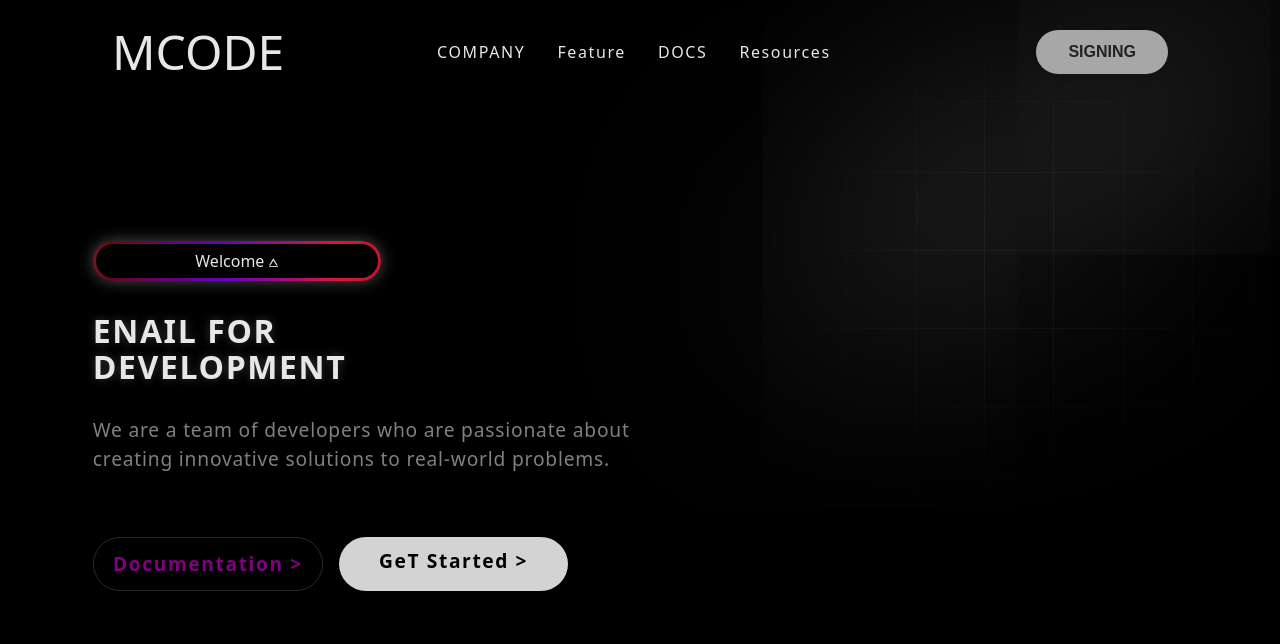
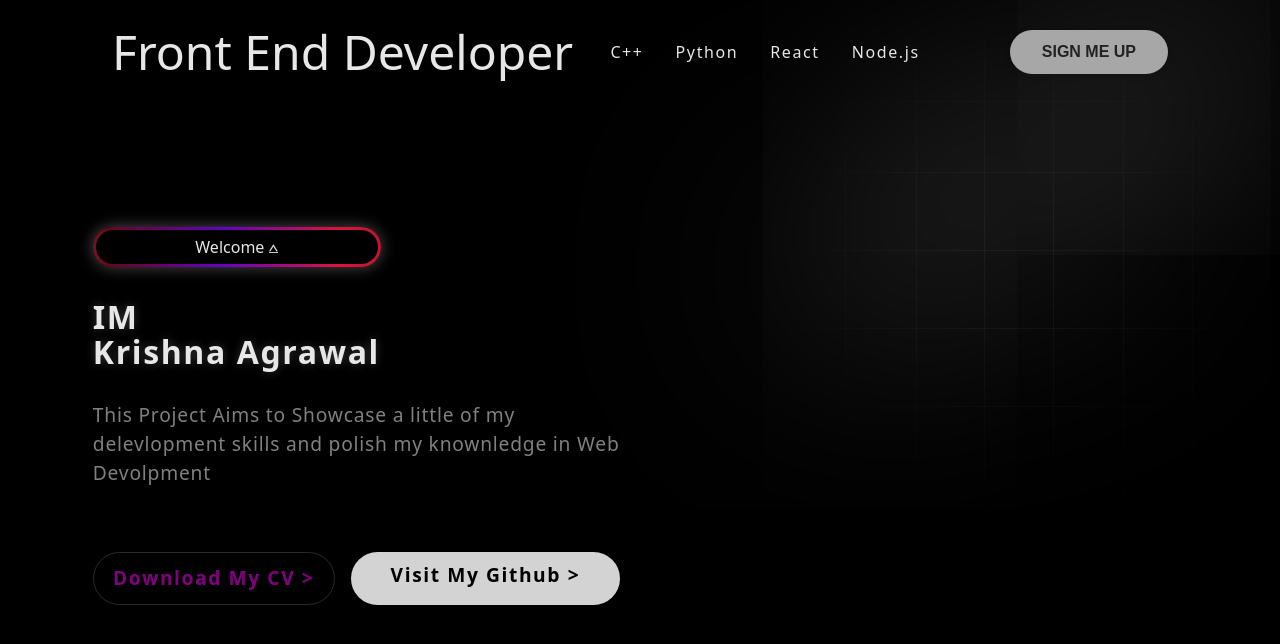
Before and after one commit to krishna-Agrawal23/Interactive3D, a plain HTML site: page index.html in a window 1280 px wide. Drawn offline with Linux system fonts and the light colour scheme; some packages are replaced by stand-ins of ours; a script that the page names is missing.

Commit message:
Update index.html

```diff
--- a/index.html
+++ b/index.html
@@ -11,15 +11,16 @@
         <div class="layer-blur"></div>
         <div class="container">
             <header>
-                <h1 class= "logo">MCODE</h1>
+                <h1 class= "logo">Front
+                    End Developer</h1>
                 <nav>
-                    <a href= "#">COMPANY</a>
-                    <a href= "#">Feature</a>
-                    <a href= "#">DOCS</a>
-                    <a href= "#">Resources</a>
+                    <a href= "#">C++</a>
+                    <a href= "#">Python</a>
+                    <a href= "#">React</a>
+                    <a href= "#">Node.js</a>
                 </nav>
 
-                <button class="btn-signing">SIGNING</button>
+                <button class="btn-signing">SIGN ME UP</button>
             </header>
 
             <main>
@@ -28,18 +29,18 @@
                         <div class="tag">Welcome &wedbar;</div>
                     </div>
 
-                    <h1>ENAIL FOR<br>DEVELOPMENT</h1>
-                    <p class="description" >We are a team of developers who are passionate about creating innovative solutions to real-world problems.
-
+                    <h1>IM<br>Krishna<span></span> Agrawal</h1>
+                    <p class="description" >This Project Aims to Showcase a little of my delevlopment skills and polish my knownledge in Web Devolpment
                     </p>
                     <div class="buttons">
-                        <a href="#" class="btn-get-started">Documentation &gt;</a>
-                        <a href="#" class="btn-signing-main">GeT Started &gt;</a>
+                        <a href="My_Resume.docx" download="My_Resume.docx" class="btn-get-started">Download My CV &gt;</a>
+                        <a href="https://github.com/krishna-Agrawal23 "  class="btn-signing-main">Visit My Github &gt;</a>
                     </div>
                 </div>
+
+                <spline-viewer class= "sphere-split" url="https://prod.spline.design/AQknHIab9nHbLGHK/scene.splinecode"></spline-viewer>
             </main>
-            <spline-viewer class= "sphere-split" url="https://prod.spline.design/AQknHIab9nHbLGHK/scene.splinecode"></spline-viewer>
-        </div>
-        <script type="module" src="https://unpkg.com/@splinetool/viewer@1.10.39/build/spline-viewer.js"></script>
+         </div>
+         <script type="module" src="https://unpkg.com/@splinetool/viewer@1.10.39/build/spline-viewer.js"></script>
     </body>
 </html>
```
